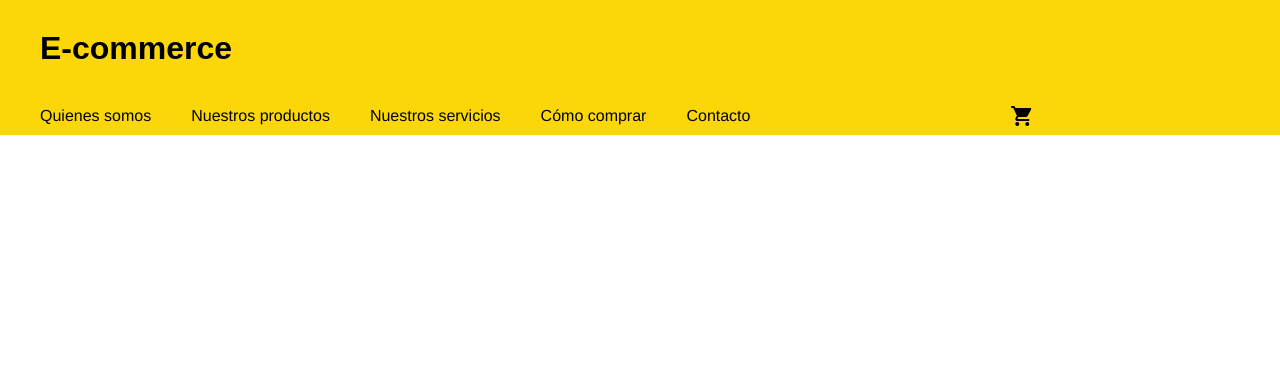
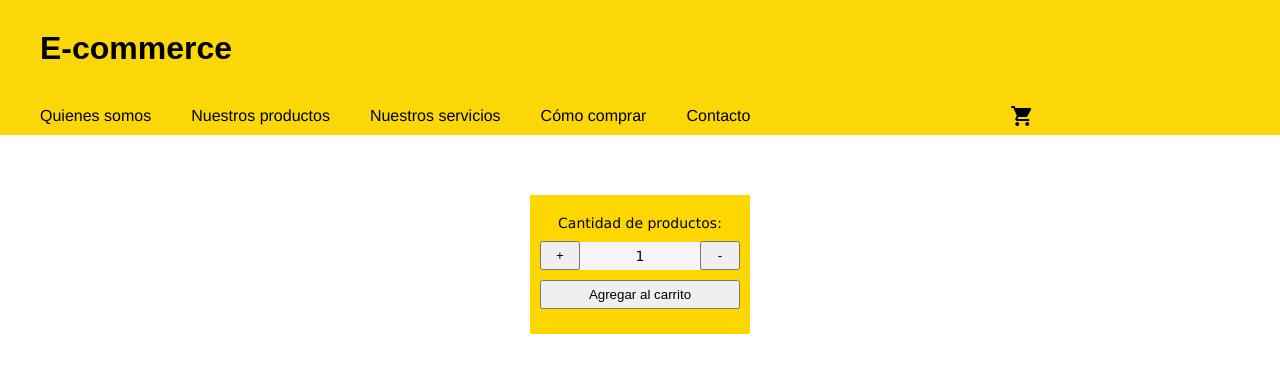
Before and after one commit to santiagonotero/Proyecto-Curso-React-JS, a React (Create React App) app: page / in a window 1280 px wide. Shown: the top 372 px of the page. Built offline with nearby package versions, Linux system fonts and the light colour scheme.

Commit message:
Agregado de una ventana para seleccionar la cantidad de items a colocar en el carrito

```diff
--- a/src/App.js
+++ b/src/App.js
@@ -1,15 +1,16 @@
 //App es el objeto React
 
+import ItemListContainer from "./components/ItemListContainer/ItemListContainer"
 import NavBar from "./components/NavBar/NavBar"
 
 
 const App = ()=>{
     return(
         <>
-
-
-        <NavBar />
-
+            <NavBar />
+            <main>
+                <ItemListContainer/>
+            </main>
         </>
 
     );
--- a/src/components/CartWidget/CartWidget.js
+++ b/src/components/CartWidget/CartWidget.js
@@ -4,7 +4,7 @@ const CartWidget = () =>{
 
     return(
         <>
-        <span href="#" class="material-icons" id="iconoCarrito">shopping_cart</span>
+        <span href="#" className="material-icons" id="iconoCarrito">shopping_cart</span>
         </>
     );
 }
--- /dev/null
+++ b/src/components/ItemCount/ItemCount.css
@@ -0,0 +1,48 @@
+
+.ButtonContainer{
+    display:grid;
+    grid-auto-rows: auto;
+    grid-auto-columns: 1fr 3fr 1fr;
+
+    grid-template-areas: "leyenda leyenda leyenda"
+                        "botonMas contador botonMenos"
+                        "botonAgregar botonAgregar botonAgregar";
+
+}
+
+    #botonMas, #botonMenos, #botonAgregar{
+
+        padding: 5px;
+        margin: 5px 0px;
+    }
+
+    #botonMas{
+        grid-area: botonMas;
+    }
+
+    #botonMenos{
+        grid-area: botonMenos;
+    }
+
+    #botonAgregar{
+        grid-area: botonAgregar;
+    }
+
+    #contador{
+        grid-area: contador;
+        padding: 6px 0px;
+        background-color:whitesmoke;
+        font-family:Verdana, Geneva, Tahoma, sans-serif;
+        font-size: 14px;
+        text-align: center;
+        align-self: center;
+    }
+
+    #leyenda{
+        grid-area: leyenda;
+        font-family:Verdana, Geneva, Tahoma, sans-serif;
+        font-size: 14px;
+        padding-bottom: 5px;
+        margin-left: auto;
+        margin-right: auto;
+    }
--- /dev/null
+++ b/src/components/ItemCount/ItemCount.js
@@ -0,0 +1,40 @@
+import {useState} from "react"
+
+import "./ItemCount.css"
+
+const ItemCount = ({stock, initial, onAdd})=>{
+
+    let [contador, setContador]=useState(initial)
+
+    const sumar = ()=>{
+        if (contador < stock){
+            setContador(contador + 1);
+        }
+    }
+
+    const restar = ()=>{
+        if (contador > 0){
+            setContador(contador - 1);
+        }
+    }
+
+    const agregar = ()=>{
+        if(stock > 0){
+            onAdd(contador);
+            console.log("agregar");
+        }
+    }
+
+    // if(stock > 0){
+        return(
+            <div className="ButtonContainer">
+                <p id="leyenda">Cantidad de productos:</p>
+                <p id="contador">{contador}</p>
+                <button onClick={sumar} disabled={stock>0 ? false:true} id="botonMas">+</button>
+                <button onClick={restar} disabled={stock>0 ? false:true} id="botonMenos">-</button>
+                <button onClick={agregar} disabled={stock>0 ? false:true} id="botonAgregar">Agregar al carrito</button>
+            </div>
+        );
+}
+
+export default ItemCount;
--- /dev/null
+++ b/src/components/ItemListContainer/ItemListContainer.css
@@ -0,0 +1,6 @@
+.CountContainer{
+    background-color:gold;
+    max-width: 200px;
+    margin: 60px auto;
+    padding: 20px 10px;
+}
--- /dev/null
+++ b/src/components/ItemListContainer/ItemListContainer.js
@@ -0,0 +1,13 @@
+import ItemCount from "../ItemCount/ItemCount";
+
+import "./ItemListContainer.css"
+const ItemListContainer = ()=>{
+
+    return(
+        <div className="CountContainer">
+            <ItemCount stock={5} initial={1} onAdd{... () => {}}/>
+        </div>
+    );
+}
+
+export default ItemListContainer;
--- a/src/estilos.css
+++ b/src/estilos.css
@@ -20,17 +20,3 @@ h1{
     grid-area: titulo;
     padding: 30px 40px;
 }
-
-#iconoCarrito{
-    grid-area: iconoCarrito;
-    width:50px;
-    padding: 5px 10px;
-    margin-bottom: 0px;
-    align-self: center;
-    justify-items: center;
-    cursor: pointer;
-}
-
-#iconoCarrito:hover{
-    background-color: rgb(94, 94, 231);
-}
```
